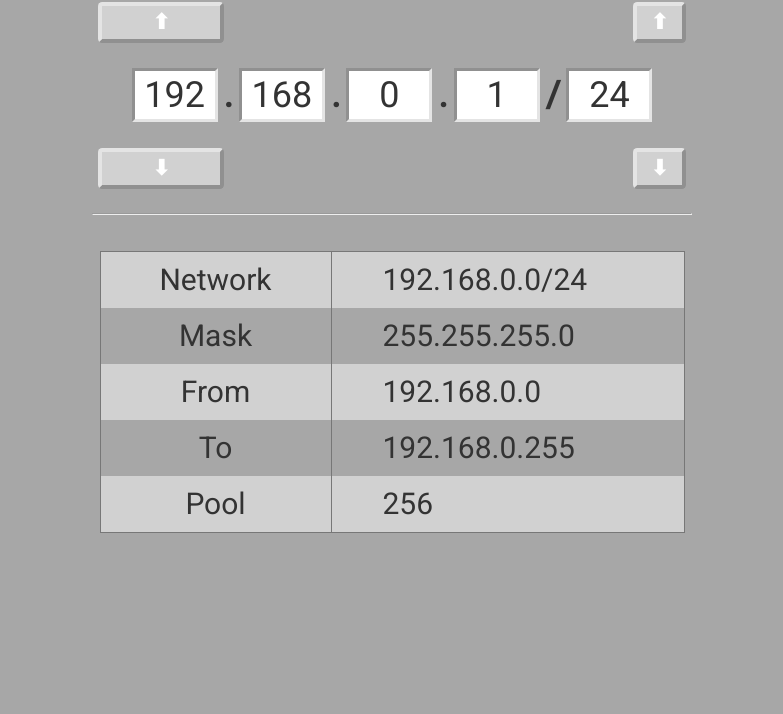
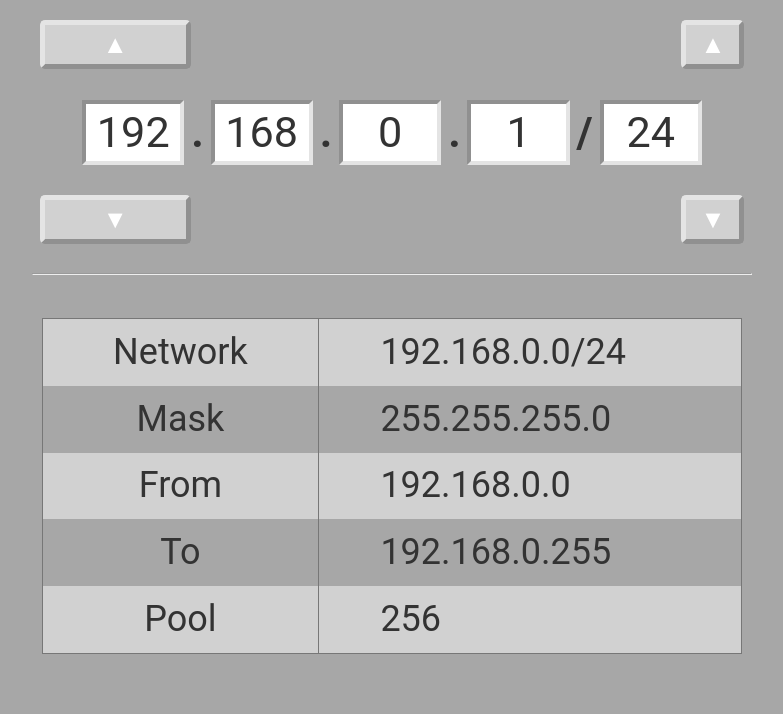
Before and after one commit to creavit19/network-calculator, a plain HTML site: page index.html in a window 1280 px wide. Shown: the part 86-800 px from the top of the page, without its empty margins (248-1031 px from the left). Drawn offline with Linux system fonts and the light colour scheme.

Commit message:
second commit

```diff
--- a/index.html
+++ b/index.html
@@ -3,18 +3,15 @@
 <head>
     <meta charset="utf-8">
     <title>Calculation of subnet parameters</title>
-    <link rel="preconnect" href="https://fonts.googleapis.com">
-    <link rel="preconnect" href="https://fonts.gstatic.com" crossorigin>
-    <link href="https://fonts.googleapis.com/css2?family=Roboto&display=swap" rel="stylesheet">
     <link rel="stylesheet" type="text/css" href="style.css">
-    <meta name="viewport" content="width=device-width, initial-scale=1.0">
+    <meta name="viewport" content="width=device-width, user-scalable=no, initial-scale=1.0">
 </head>
 <body>
     <div class="wrap">
         <h1>Network Calculator</h1>
         <div class="control">
-            <button class="pool" onmousedown="dt.ext.incIP()">&#11014;</button>
-            <button class="netw" onmousedown="dt.ext.incNetSize()">&#11014;</button>
+            <button class="pool" onmousedown="dt.ext.incIP()">&#9650;</button>
+            <button class="netw" onmousedown="dt.ext.incNetSize()">&#9650;</button>
         </div>
         <form>
             <input type="number" id="ip3" value="192" maxlength="3"> .
@@ -24,8 +21,8 @@
             <input type="number" id="netSize" value="24" maxlength="2">
         </form>
         <div class="control">
-            <button class="pool" onmousedown="dt.ext.decIP()">&#11015;</button>
-            <button class="netw" onmousedown="dt.ext.decNetSize()">&#11015;</button>
+            <button class="pool" onmousedown="dt.ext.decIP()">&#9660;</button>
+            <button class="netw" onmousedown="dt.ext.decNetSize()">&#9660;</button>
         </div>
         <hr>
         <table>
--- a/script.js
+++ b/script.js
@@ -58,6 +58,15 @@ var dt = {
             }
             return dt.fns.numAddrToStr( numAddr );
         },
+        checkP: function (fl, e) {
+            if ( !((e.keyCode >= 48 && e.keyCode <= 57)
+                || (e.keyCode >= 37 && e.keyCode <= 40)
+                || (e.keyCode == 8)
+                || (e.keyCode == 9)
+                || (e.keyCode == 13)) ) {
+                e.preventDefault();
+            }
+        },
         check: function (fl, max) {
             if ( !(fl.value === "") ) {
                 fl.value = Number(fl.value);
@@ -74,7 +83,7 @@ var dt = {
             if ( fl.value == "" ) {
                 fl.oldValue = fl.value = 0;
             }
-        }
+        },
     },
     ext: {
         incNetSize: function () {
@@ -115,6 +124,11 @@ var dt = {
 for ( let i = 0; i <= 3; i++ ) {
     dt.els.okt[i] = document.getElementById("ip" + String(i));
     dt.els.okt[i].oldValue = dt.els.okt[i].value;
+    dt.els.okt[i].onkeydown = function (e) {
+        const n = i;
+        dt.fns.checkP(dt.els.okt[n], e);
+        dt.render();
+    }
     dt.els.okt[i].oninput = function () {
         const n = i;
         dt.fns.check(dt.els.okt[n], 255);
@@ -126,6 +140,10 @@ for ( let i = 0; i <= 3; i++ ) {
         dt.render();
     }
 }
+dt.els.inpNetSize.onkeydown = function (e) {
+    dt.fns.checkP(dt.els.inpNetSize, e);
+    dt.render();
+}
 dt.els.inpNetSize.oninput = function () {
     dt.fns.check(dt.els.inpNetSize, 32);
     dt.render();
@@ -135,3 +153,4 @@ dt.els.inpNetSize.onchange = function () {
     dt.render();
 }
 dt.els.inpNetSize.oldValue = dt.els.inpNetSize.value;
+dt.render();
--- a/style.css
+++ b/style.css
@@ -45,25 +45,40 @@ html body :focus-visible {
 
 body {
     font-family: Roboto, sans-serif;
-    font-size: 30px;
-    line-height: 36px;
+    font-size: 50px;
+    line-height: 60px;
     color: var(--color-text);
     width: 100%;
     background-color: var(--color-back);
 }
 
-@media(max-width:600px) {
+.wrap {
+    text-align: center;
+    width: 100%;
+    max-width: 1000px;
+    margin: 0 auto;
+}
+
+@media(max-height:1000px) {
+    body {
+        font-size: 4.5vh;
+        line-height: 5.4vh;
+    }
+
+    .wrap {
+        max-width: 90vh;
+    }
+}
+
+@media(max-width:1000px) {
     body {
         font-size: 5vw;
         line-height: 6vw;
     }
-}
 
-.wrap {
-    text-align: center;
-    width: 100%;
-    max-width: 600px;
-    margin: 0 auto;
+    .wrap {
+        max-width: 100vw;
+    }
 }
 
 h1 {
```
